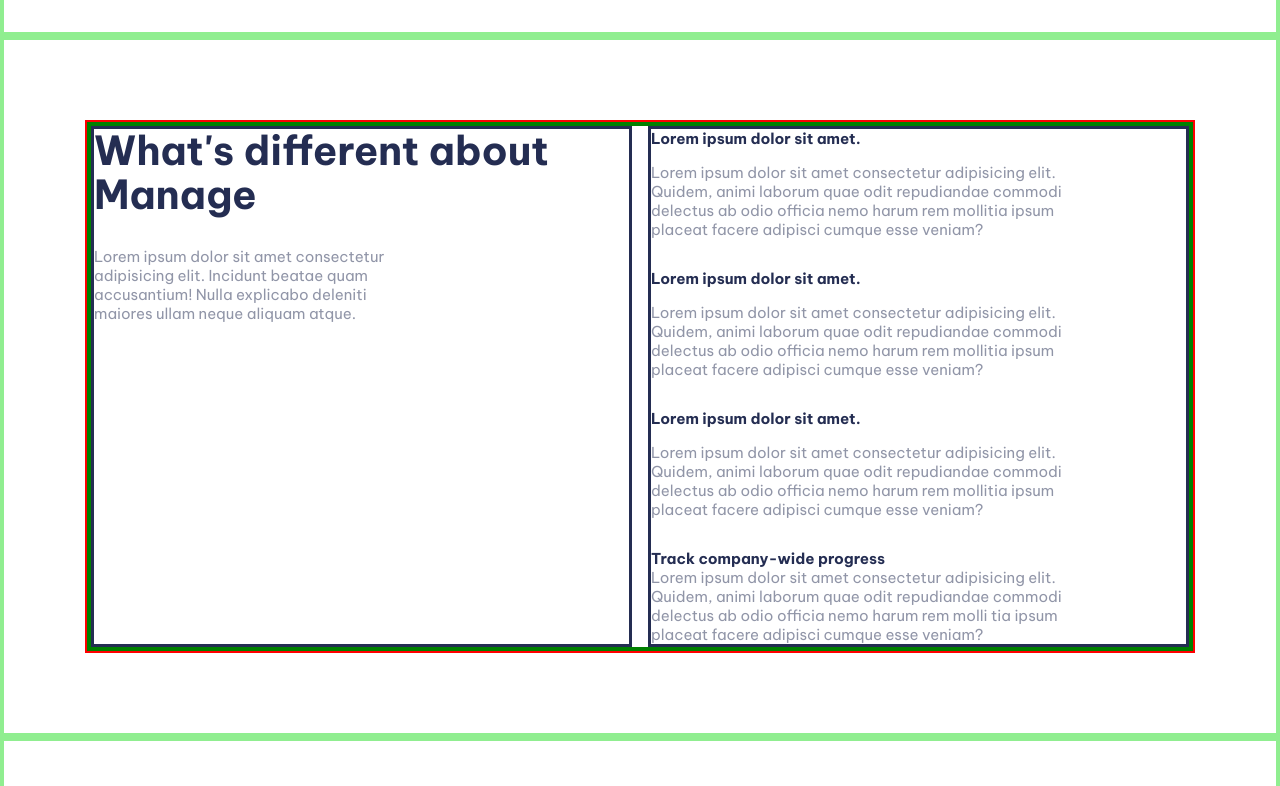
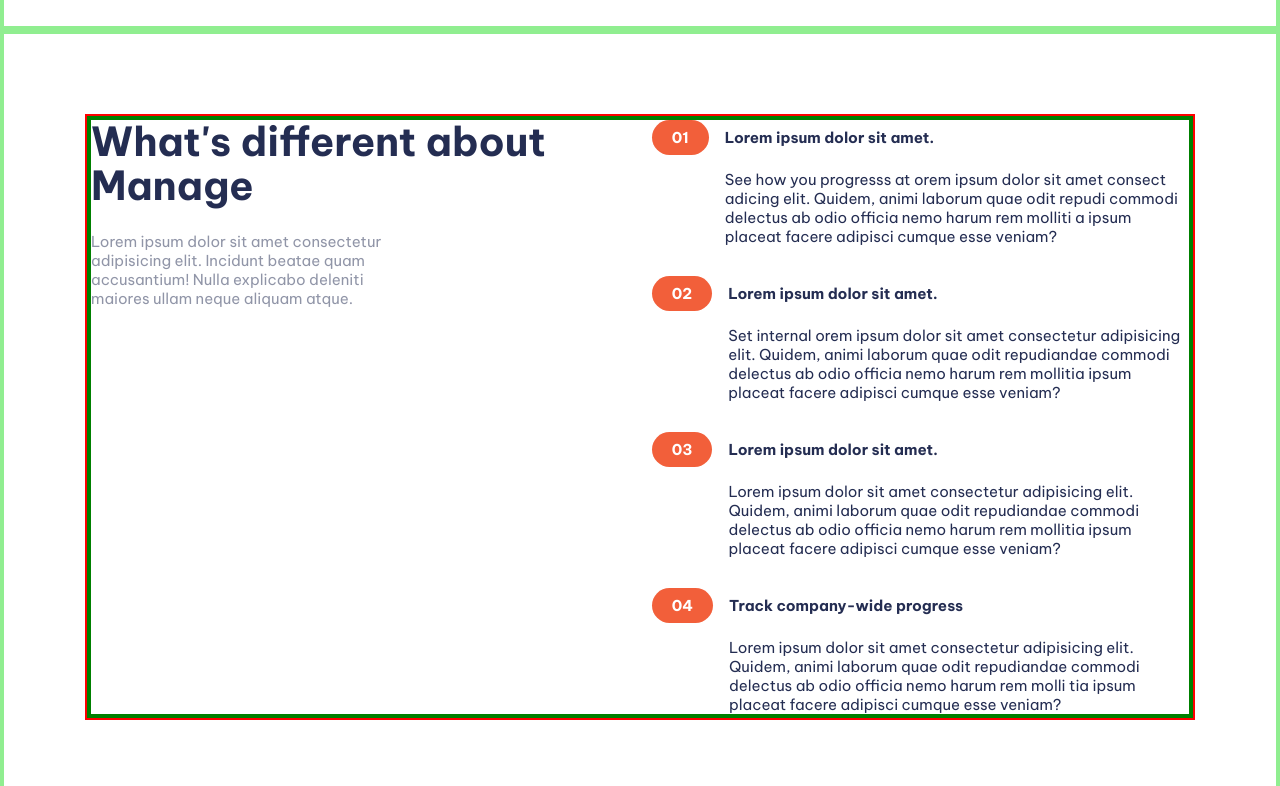
Before and after one commit to mohamedBENKHOUYA/kevin-web-site, a website built with Vite: page index.html in a window 1280 px wide. Shown: the part 760-1546 px from the top of the page. Built offline with nearby package versions, Linux system fonts and the light colour scheme; files whose address does not match are found by name.

Commit message:
feat(part 8): finished part 8

```diff
--- a/index.html
+++ b/index.html
@@ -87,7 +87,7 @@
       <section class="padding-block-900">
         <div class="container">
           <div class="even-columns">
-            <div class="flow">
+            <div class="flow text-center-sm-only margin-bottom-700" style="--flow-spacer: 1.5rem;">
               <h2 class="fs-secondary-heading fw-bold">
                 What's different about Manage
               </h2>
@@ -101,8 +101,30 @@
               <ul class="numbered-items | flow" role="list">
                 <li>
                   <div class="flow" style="--flow-spacer: 1em">
-                    <h3 class="fs-600 fw-bold">Lorem ipsum dolor sit amet.</h3>
-                    <p data-width="wide">
+                    <h3 class="numbered-items__title | fs-600 fw-bold">Lorem ipsum dolor sit amet.</h3>
+                    <p data-width="wide" class="numbered-items__body">
+                      See how you progresss at orem ipsum dolor sit amet consect adicing elit.
+                      Quidem, animi laborum quae odit repudi commodi
+                      delectus ab odio officia nemo harum rem molliti a ipsum
+                      placeat facere adipisci cumque esse veniam?
+                    </p>
+                  </div>
+                </li>
+                <li>
+                  <div class="flow" style="--flow-spacer: 1em">
+                    <h3 class="numbered-items__title | fs-600 fw-bold">Lorem ipsum dolor sit amet.</h3>
+                    <p data-width="wide" class="numbered-items__body">
+                      Set internal orem ipsum dolor sit amet consectetur adipisicing elit.
+                      Quidem, animi laborum quae odit repudiandae commodi
+                      delectus ab odio officia nemo harum rem mollitia ipsum
+                      placeat facere adipisci cumque esse veniam?
+                    </p>
+                  </div>
+                </li>
+                <li>
+                  <div class="flow" style="--flow-spacer: 1em">
+                    <h3 class="numbered-items__title | fs-600 fw-bold">Lorem ipsum dolor sit amet.</h3>
+                    <p data-width="wide" class="numbered-items__body">
                       Lorem ipsum dolor sit amet consectetur adipisicing elit.
                       Quidem, animi laborum quae odit repudiandae commodi
                       delectus ab odio officia nemo harum rem mollitia ipsum
@@ -111,35 +133,15 @@
                   </div>
                 </li>
                 <li>
-                  <div class="flow" style="--flow-spacer: 1em">
-                    <h3 class="fs-600 fw-bold">Lorem ipsum dolor sit amet.</h3>
-                    <p data-width="wide">
-                      Lorem ipsum dolor sit amet consectetur adipisicing elit.
-                      Quidem, animi laborum quae odit repudiandae commodi
-                      delectus ab odio officia nemo harum rem mollitia ipsum
-                      placeat facere adipisci cumque esse veniam?
-                    </p>
-                  </div>
-                </li>
-                <li>
-                  <div class="flow" style="--flow-spacer: 1em">
-                    <h3 class="fs-600 fw-bold">Lorem ipsum dolor sit amet.</h3>
-                    <p data-width="wide">
-                      Lorem ipsum dolor sit amet consectetur adipisicing elit.
-                      Quidem, animi laborum quae odit repudiandae commodi
-                      delectus ab odio officia nemo harum rem mollitia ipsum
-                      placeat facere adipisci cumque esse veniam?
-                    </p>
-                  </div>
-                </li>
-                <li>
-                  <h3 class="fs-600 fw-bold">Track company-wide progress</h3>
-                  <p data-width="wide">
+                 <div class="flow" style="--flow-spacer: 1em;">
+                  <h3 class="numbered-items__title | fs-600 fw-bold">Track company-wide progress</h3>
+                  <p data-width="wide" class="numbered-items__body">
                     Lorem ipsum dolor sit amet consectetur adipisicing elit.
                     Quidem, animi laborum quae odit repudiandae commodi delectus
                     ab odio officia nemo harum rem molli tia ipsum placeat
                     facere adipisci cumque esse veniam?
                   </p>
+                </div>
                 </li>
               </ul>
             </div>
--- a/style.css
+++ b/style.css
@@ -79,10 +79,9 @@ ul {
 p:not([class]) {
   opacity: 0.5;
   max-width: 32ch;
-
 }
 
-p[data-width="wide"] {
+p[data-width='wide'] {
   max-width: 45ch;
 }
 
@@ -105,7 +104,7 @@ p[data-width="wide"] {
   background-color: var(--clr-neutral-100);
   color: var(--clr-accent-400);
 }
-.button[data-shadow="none"] {
+.button[data-shadow='none'] {
   box-shadow: none;
 }
 .button:hover,
@@ -117,7 +116,6 @@ p[data-width="wide"] {
   background-color: var(--clr-neutral-100);
   color: var(--clr-accent-300);
 }
-
 
 /* navigation */
 .primary-header {
@@ -141,7 +139,7 @@ p[data-width="wide"] {
 }
 .nav-list a {
   text-decoration: none;
-  color: var(--clr-primary-400) ;
+  color: var(--clr-primary-400);
 }
 .nav-list a:hover,
 .nav-list a:focus {
@@ -152,7 +150,6 @@ p[data-width="wide"] {
   outline: none;
 }
 @media (max-width: 50em) {
-
   .primary-header {
     position: sticky;
     top: 0;
@@ -177,7 +174,10 @@ p[data-width="wide"] {
     position: fixed;
     inset: 0;
     z-index: -1;
-    background-image: linear-gradient(rgb(255 255 255 / 1) 50px, rgba(0 0 0 / 0.8));
+    background-image: linear-gradient(
+      rgb(255 255 255 / 1) 50px,
+      rgba(0 0 0 / 0.8)
+    );
   }
   .nav-list {
     display: grid;
@@ -205,16 +205,12 @@ p[data-width="wide"] {
   .mobile-nav-toggle[aria-expanded='true'] .icon-close {
     display: revert;
   }
-
-
 }
-
 
 /* footer */
 
 .primary-footer {
   --logo-color: var(--clr-neutral-100);
-
 }
 
 .primary-footer a {
@@ -232,8 +228,7 @@ p[data-width="wide"] {
 }
 @media (min-width: 50em) {
   .primary-footer-wrapper {
-    grid-template-areas:
-    'logo-social nav form';
+    grid-template-areas: 'logo-social nav form';
   }
 }
 .primary-footer-logo-social {
@@ -253,10 +248,10 @@ p[data-width="wide"] {
     justify-items: start;
   }
   .primary-footer-logo-social > * {
-    order: revert ;
+    order: revert;
   }
+}
 
-}
 .primary-footer-nav {
   grid-area: nav;
 }
@@ -270,27 +265,26 @@ p[data-width="wide"] {
   gap: var(--size-200);
   align-items: center;
 }
-input:where([type="email"], [type="text"]) {
+input:where([type='email'], [type='text']) {
   border-radius: 100vmax;
   border: none;
   outline: none;
   padding: var(--size-300) var(--size-400);
 }
-.primary-footer-wrapper  > * {
+.primary-footer-wrapper > * {
   border: solid white;
 }
 @media (max-width: 50em) {
-  .primary-footer-wrapper  > * {
+  .primary-footer-wrapper > * {
     margin-inline: auto;
   }
 }
-
 
 /* footer navigation */
 
 .footer-nav {
   columns: 2;
-  gap: min(20vw, 5rem)
+  gap: min(20vw, 5rem);
 }
 
 .footer-nav a {
@@ -333,9 +327,7 @@ input:where([type="email"], [type="text"]) {
   position: relative;
   isolation: isolate;
   text-align: center;
-
 }
-
 
 .cta::before {
   content: '';
@@ -352,12 +344,63 @@ input:where([type="email"], [type="text"]) {
 @media (min-width: 50em) {
   .cta {
     text-align: revert;
-
   }
   .cta::before {
     background-size: auto 150%;
     background-position: 20% 100%;
   }
+}
+
+/* numbered items */
+.numbered-items {
+  counter-reset: count;
+  width: fit-content;
+  margin-inline: auto;
+}
+
+.numbered-items div {
+  position: relative;
+  display: grid;
+  grid-template-columns: min-content 1fr;
+  column-gap: var(--size-400);
+}
+
+@media (max-width: 30em) {
+  .numbered-items div::after {
+    --bg: var(--clr-accent-100);
+    content: '';
+    position: absolute;
+    inset: 0;
+    grid-column: 1 / -1;
+    grid-row: 1 / 2;
+    z-index: -1;
+    background-color: var(--bg);
+    border-radius: 100vmax 0 0 100vmax;
+    box-shadow: 5em 0 0 var(--bg);
+  }
+}
+
+.numbered-items__title {
+  align-self: center;
+}
+.numbered-items__body {
+  grid-column: 1 / -1;
+}
+@media (min-width: 30em) {
+  .numbered-items__body {
+    grid-column: 2 / -1;
+  }
+}
+
+.numbered-items div::before {
+  content: '0' counter(count);
+  display: inline-block;
+  counter-increment: count;
+  background-color: var(--clr-accent-400);
+  color: var(--clr-neutral-100);
+  font-weight: var(--fw-bold);
+  padding: var(--size-200) var(--size-500);
+  border-radius: 100vmax;
 }
 
 /* #######  Utility classes ####### */
@@ -380,12 +423,11 @@ section {
 
 .container {
   --max-width: 1110px;
-  --padding: 1rem;
-  width: min(100% - (var(--padding) * 2), var(--max-width));
+  --container-padding: 1rem;
+  width: min(100% - (var(--container-padding) * 2), var(--max-width));
   margin-inline: auto;
   border: 2px solid red;
 }
-
 
 .even-columns {
   border: 4px solid green;
@@ -394,14 +436,13 @@ section {
 }
 
 .even-columns > * {
-  border: solid;
+  /* border: solid; */
 }
 @media (min-width: 50rem) {
   .even-columns {
     grid-auto-flow: column;
     grid-auto-columns: 1fr;
   }
-
 }
 
 .vertical-align-center {
@@ -415,7 +456,6 @@ section {
   .justify-self-end-md {
     justify-content: center;
   }
-
 }
 
 .push-center {
@@ -434,9 +474,20 @@ section {
   margin-top: var(--flow-spacer, 2em);
 }
 
-
-
-
+.text-center {
+  text-align: center;
+}
+.text-center p {
+  margin-inline: auto;
+}
+@media (max-width: 50em) {
+  .text-center-sm-only {
+    text-align: center;
+  }
+  .text-center-sm-only p {
+    margin-inline: auto;
+  }
+}
 
 .text-primary-400 {
   color: var(--clr-primary-400);
@@ -507,6 +558,9 @@ section {
 .padding-block-700 {
   padding-block: var(--size-700);
 }
+.margin-bottom-700 {
+  margin-block-end: var(--size-700);
+}
 .hidden-at-small {
   display: none;
 }
```
